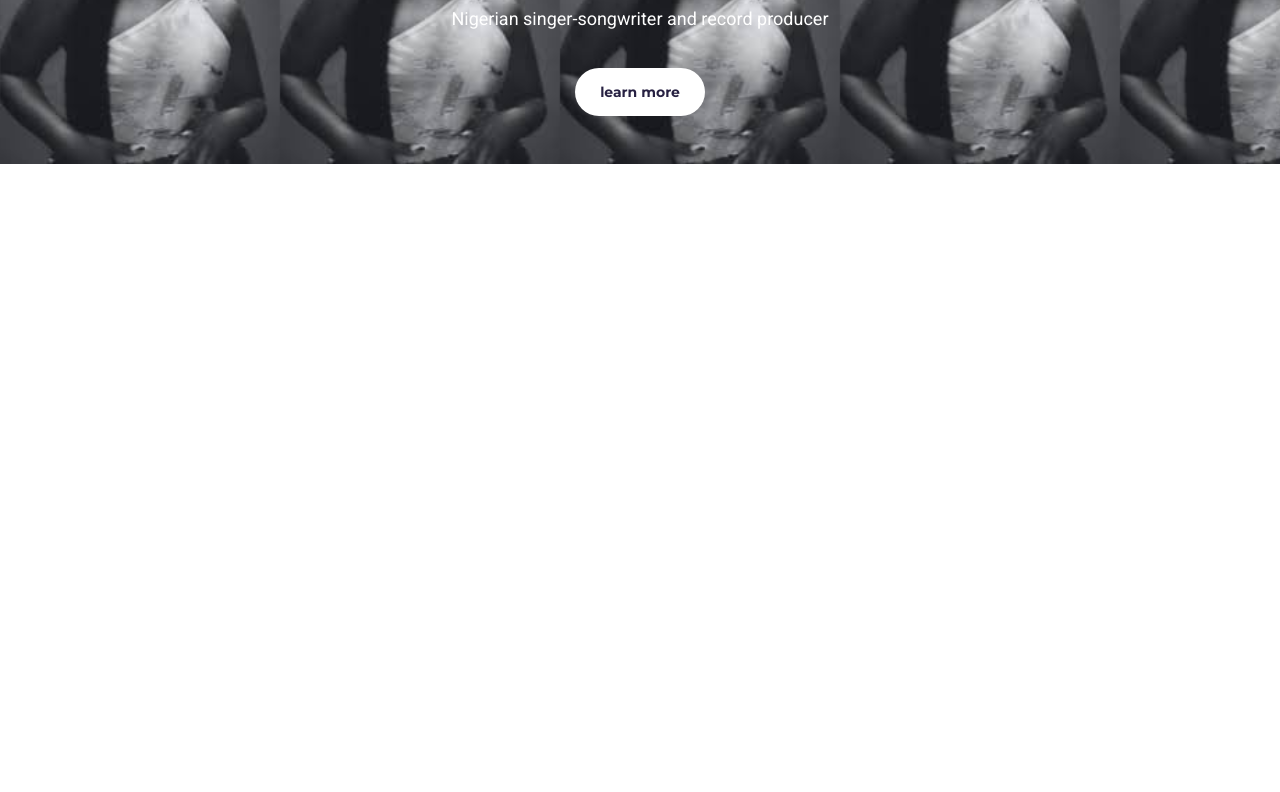
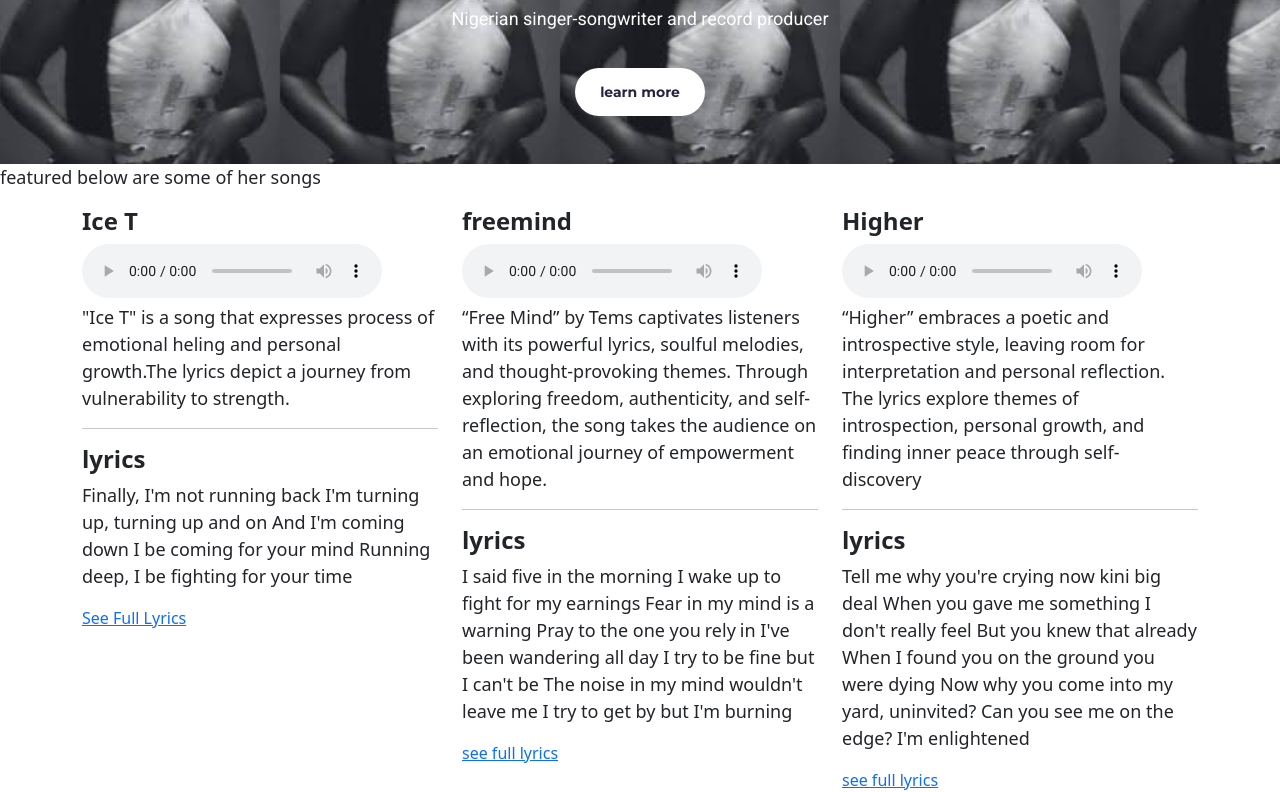
Before and after one commit to ogechi3/music-page, a plain HTML site: page index.html in a window 1280 px wide. Shown: the part 186-978 px from the top of the page. Before the commit the page ends 800 px from the top, so only its background shows below. Drawn offline with nearby package versions, Linux system fonts and the light colour scheme.

Commit message:
Added the body,some images and links

```diff
--- a/css/styles.css
+++ b/css/styles.css
@@ -1,10 +1,10 @@
 :root {
   --link-font: "Montserrat", sans-serif;
+  --body-font: "Roboto", sans-serif;
   --secondary-color: #272142;
 }
-
 body {
-  font-family: "Roboto", sans-serif;
+  font-family: var();
 }
 
 h1 {
@@ -21,6 +21,8 @@ p {
 }
 
 .hero {
+  font-family: "Roboto", sans-serif;
+  background-color: #000;
   text-align: center;
   padding: 60px 20px;
   background-image: url("/images/tems.jpg");
@@ -44,3 +46,5 @@ p {
   color: white;
   background-color: var(--secondary-color);
 }
+.columns {
+}
--- a/index.html
+++ b/index.html
@@ -31,8 +31,82 @@
       <h2>.music.</h2>
       <h1>Tems</h1>
       <p class="mb-5">Nigerian singer-songwriter and record producer</p>
-      <a href="https://en.wikipedia.org/wiki/Tems" class="btn-domain ">learn more</a>
+      <a href="https://en.wikipedia.org/wiki/Tems" class="btn-domain"
+        >learn more</a
+      >
     </div>
-
+    <p>featured below are some of her songs</p>
+    <div class="container">
+      <div class="row">
+        <div class="col-sm-4">
+          <h2>Ice T</h2>
+          <audio src="https://xclusiveloaded.com/songs/tems-ice-t/" controls>
+            Ice T
+          </audio>
+          <p>
+            "Ice T" is a song that expresses process of emotional heling and
+            personal growth.The lyrics depict a journey from vulnerability to
+            strength.
+          </p>
+          <hr />
+          <h2>lyrics</h2>
+          <p>
+            Finally, I'm not running back I'm turning up, turning up and on And
+            I'm coming down I be coming for your mind Running deep, I be
+            fighting for your time
+          </p>
+          <a href="https://genius.com/Tems-ice-t-lyrics">See Full Lyrics</a>
+        </div>
+        <div class="col-sm-4">
+          <h2>freemind</h2>
+          <audio
+            src="https://xclusiveloaded.com/songs/tems-free-mind/"
+            controls
+          >
+            freemind
+          </audio>
+          <p>
+            “Free Mind” by Tems captivates listeners with its powerful lyrics,
+            soulful melodies, and thought-provoking themes. Through exploring
+            freedom, authenticity, and self-reflection, the song takes the
+            audience on an emotional journey of empowerment and hope.
+          </p>
+          <hr />
+          <h2>lyrics</h2>
+          <p>
+            I said five in the morning I wake up to fight for my earnings Fear
+            in my mind is a warning Pray to the one you rely in I've been
+            wandering all day I try to be fine but I can't be The noise in my
+            mind wouldn't leave me I try to get by but I'm burning
+          </p>
+          <a href="https://genius.com/Tems-free-mind-lyrics" target="_blank"
+            >see full lyrics</a
+          >
+        </div>
+        <div class="col-sm-4">
+          <h2>Higher</h2>
+          <audio src="https://xclusiveloaded.com/songs/tems-higher/" controls>
+            Higher
+          </audio>
+          <p>
+            “Higher” embraces a poetic and introspective style, leaving room for
+            interpretation and personal reflection. The lyrics explore themes of
+            introspection, personal growth, and finding inner peace through
+            self-discovery
+          </p>
+          <hr />
+          <h2>lyrics</h2>
+          <p>
+            Tell me why you're crying now kini big deal When you gave me
+            something I don't really feel But you knew that already When I found
+            you on the ground you were dying Now why you come into my yard,
+            uninvited? Can you see me on the edge? I'm enlightened
+          </p>
+          <a href="https://genius.com/Tems-higher-lyrics" target="_blank"
+            >see full lyrics</a
+          >
+        </div>
+      </div>
+    </div>
   </body>
 </html>
```
Also changed, not shown: about.html (added, +38 -0 lines), images/about-tems.jpg (added), images/freemind.jpg (added), images/higher-tems.jpg (added), images/ice-t-tems.jpg (added), images/these-days-tems.jpg (added).
